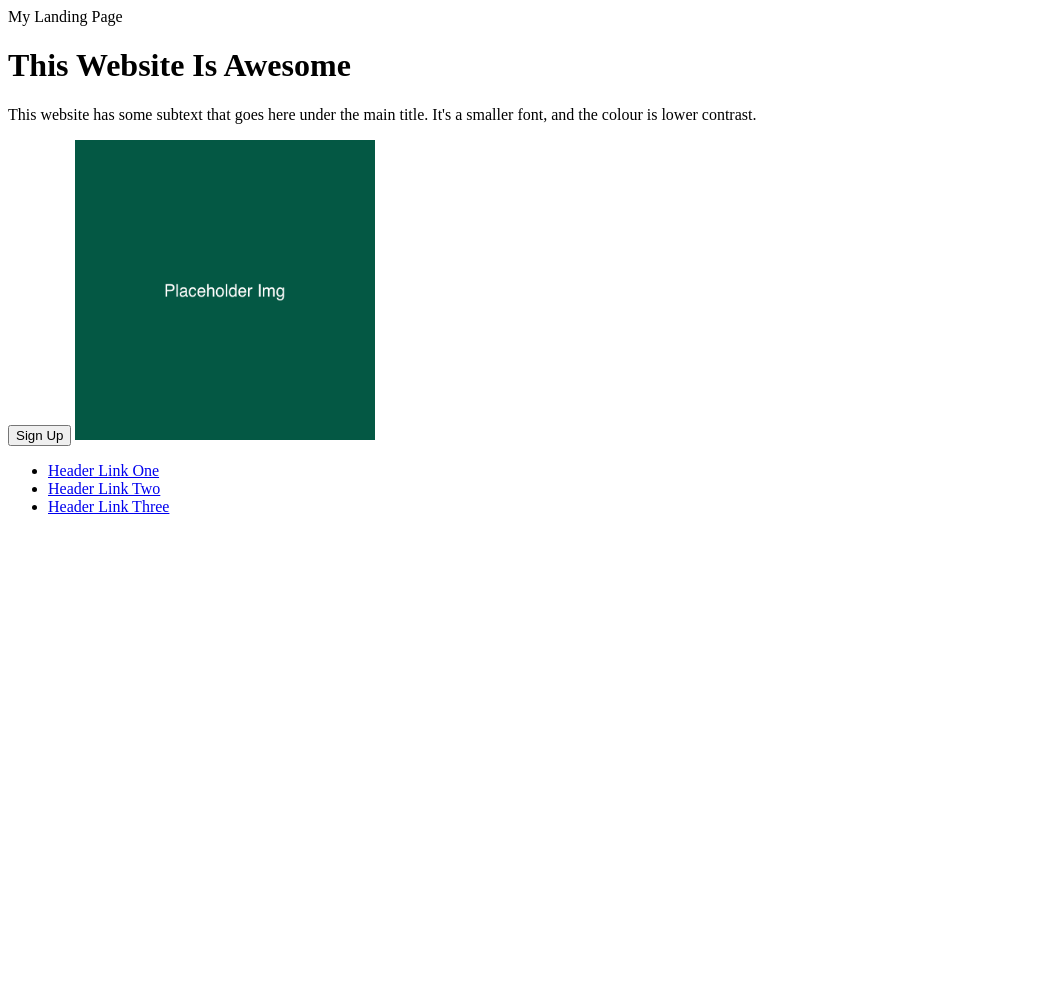
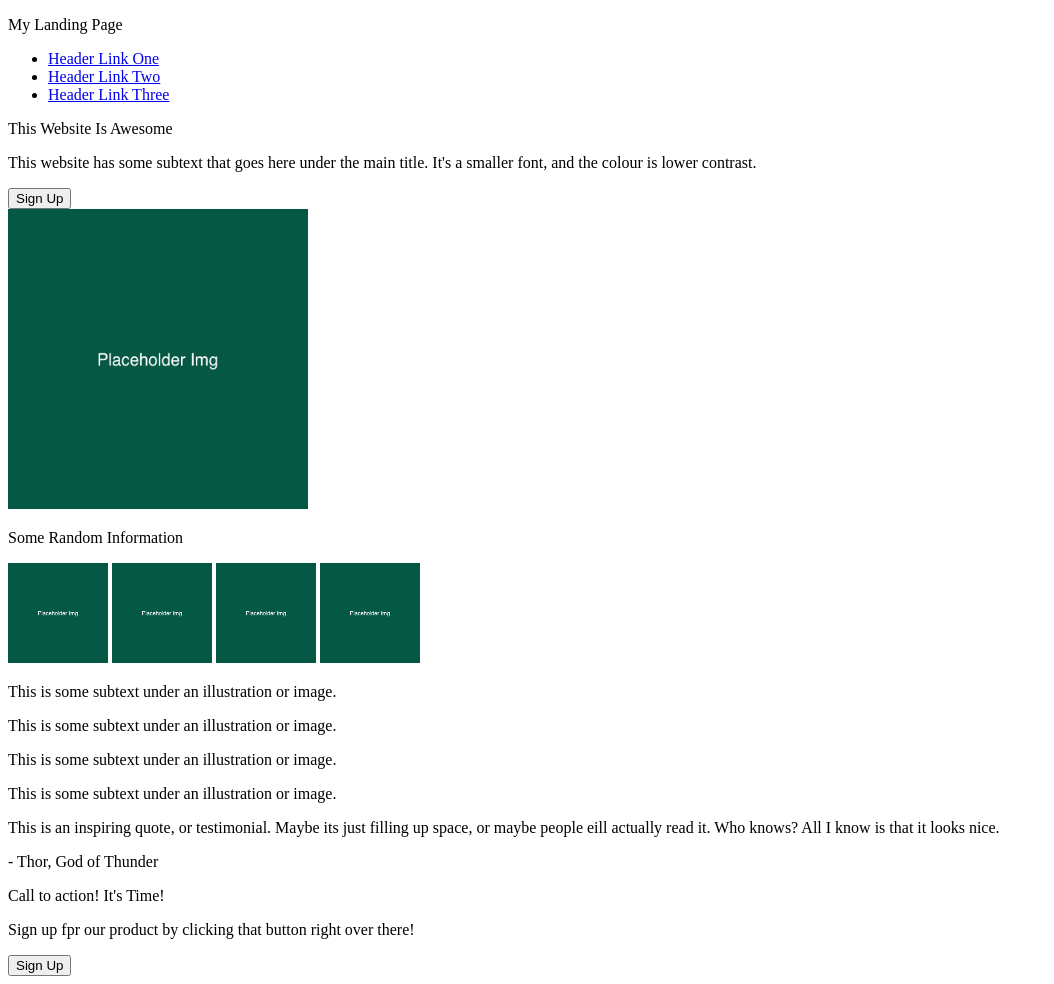
Before and after one commit to lt89/odin-landing, a plain HTML site: page index.html in a window 1280 px wide. Shown: the whole page, without its empty margins (0-1054 px from the left). Before the commit the page ends 800 px from the top, so only its background shows below. Drawn offline with Linux system fonts and the light colour scheme.

Commit message:
Continued populating site and created class identifiers ready for CSS styling.

```diff
--- a/index.html
+++ b/index.html
@@ -8,17 +8,53 @@
     <link rel="stylesheet" href="style.css">
   </head>
   <body>
+    <div class="header">
+        <p class="logo">My Landing Page</h2>
+        <ul class="top-navigation">
+            <li><a href="#">Header Link One</a></li>
+            <li><a href="#">Header Link Two</a></li>
+            <li><a href="#">Header Link Three</a></li>
+        </ul>
+    </div>
+
     <div class="section-one">
-    <th2>My Landing Page</h2>
-    <h1>This Website Is Awesome</h1>
-    <p> This website has some subtext that goes here under the main title. It's a smaller font, and the colour is lower contrast.</p>
-    <button>Sign Up</button>
-    <img src="placeholder.png" alt="Green square with white placeholder text" width="300" height="300" />
-    <ul class="top-navigation">
-        <li><a href="#">Header Link One</a></li>
-        <li><a href="#">Header Link Two</a></li>
-        <li><a href="#">Header Link Three</a></li>
-    </ul>
+        <div class="box-one">
+        <p class="one">This Website Is Awesome</p>
+        <p class="description"> This website has some subtext that goes here under the main title. It's a smaller font, and the colour is lower contrast.</p>
+        <button class="button-one">Sign Up</button>
+        </div>
+        <img src="placeholder.png" alt="Green square with white placeholder text" width="300" height="300" />
+    </div>
+
+
+
+
+
+    <div class="section-two">
+    <p class="two">Some Random Information</p>
+    <img src="placeholder.png" alt="Green square with white placeholder text" width="100" height="100" />
+    <img src="placeholder.png" alt="Green square with white placeholder text" width="100" height="100" />
+    <img src="placeholder.png" alt="Green square with white placeholder text" width="100" height="100" />
+    <img src="placeholder.png" alt="Green square with white placeholder text" width="100" height="100" />
+    <p class="subtext">This is some subtext under an illustration or image.</p>
+    <p class="subtext">This is some subtext under an illustration or image.</p>
+    <p class="subtext">This is some subtext under an illustration or image.</p>
+    <p class="subtext">This is some subtext under an illustration or image.</p>
+    </div>
+
+    <div class="section-three">
+    <p class="quote">This is an inspiring quote, or testimonial. Maybe its just filling up space, or maybe people eill actually read it. Who knows?
+        All I know is that it looks nice.
+    </p>
+    <p class="author">- Thor, God of Thunder</p>
+    </div>
+
+    <div class="section-four">
+        <div class="box-four">
+            <p class="four">Call to action! It's Time!</p>
+            <p class="four-subtext">Sign up fpr our product by clicking that button right over there!</p>
+            <button class="button-two">Sign Up</button>
+        </div>
     </div>
   </body>
 </html>
```
